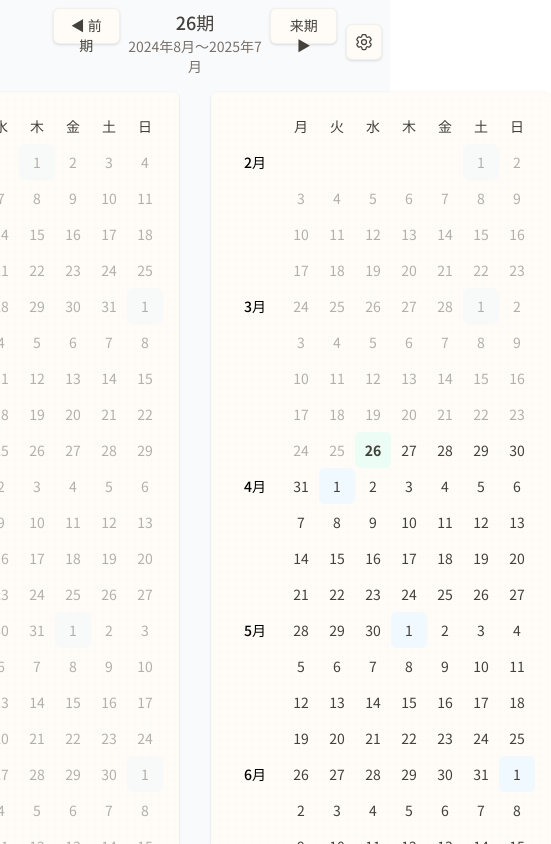
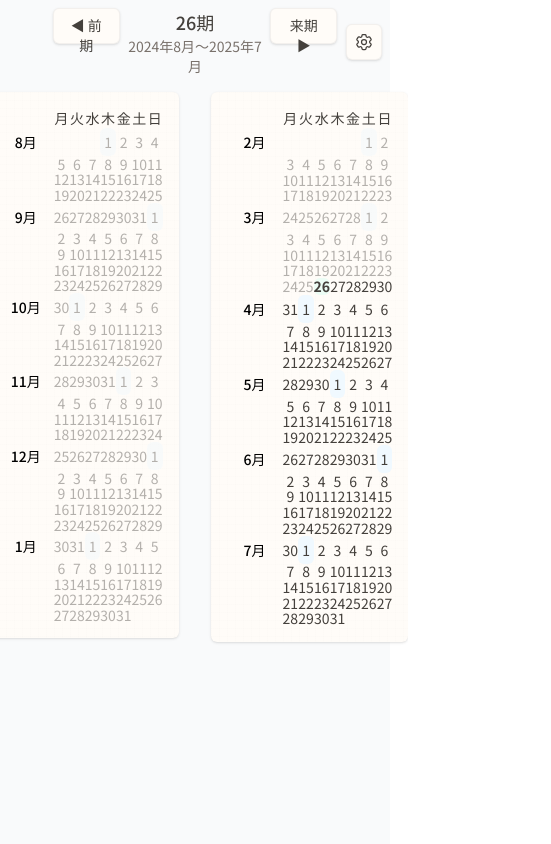
Before and after one commit to okonomi/period-calendar, a React (Vite) app: page / in a window 390 px wide. Shown: the top 844 px of the page, 551 px wide, since content can reach past the window. Built offline with nearby package versions, Linux system fonts and the light colour scheme; no server answers.

Commit message:
style: enhance layout and tooltip container for better responsiveness in Calendar and DateCell components

```diff
--- a/src/components/Calendar.tsx
+++ b/src/components/Calendar.tsx
@@ -59,7 +59,11 @@ export const Calendar: React.FC<Props> = ({ dates }) => {
                 return <div key={spacerKey} className="flex aspect-square flex-1" />
               }
 
-              return <DateCell key={`date-${getDateNum(date)}`} date={date} />
+              return (
+                <div key={`date-${getDateNum(date)}`} className="flex aspect-square flex-1 items-center justify-center">
+                  <DateCell date={date} />
+                </div>
+              )
             })}
           </div>
         )
--- a/src/components/DateCell.tsx
+++ b/src/components/DateCell.tsx
@@ -14,7 +14,7 @@ export const DateCell: React.FC<Props> = ({ date }) => {
   const tooltip = holiday?.name
 
   const cellClassName = clsx(
-    "text-calendar-text flex aspect-square size-9 flex-1 items-center justify-center rounded-md text-sm transition-colors duration-200 hover:bg-stone-50",
+    "w-full h-full text-calendar-text grid place-content-center rounded-md text-sm transition-colors duration-200 hover:bg-stone-50",
     {
       "bg-emerald-50 font-bold": isToday(date),
       "bg-sky-50": isFirstDayOfMonth(date),
--- a/src/components/TooltipContainer.tsx
+++ b/src/components/TooltipContainer.tsx
@@ -21,7 +21,7 @@ export const TooltipContainer: React.FC<React.PropsWithChildren<Props>> = ({ chi
   }
 
   return (
-    <div className="relative" onMouseEnter={handleMouseEnter} onMouseLeave={handleMouseLeave}>
+    <div className="relative w-full h-full" onMouseEnter={handleMouseEnter} onMouseLeave={handleMouseLeave}>
       {children}
       {tooltipPosition && tooltip && <Tooltip text={tooltip} position={tooltipPosition} />}
     </div>
```
